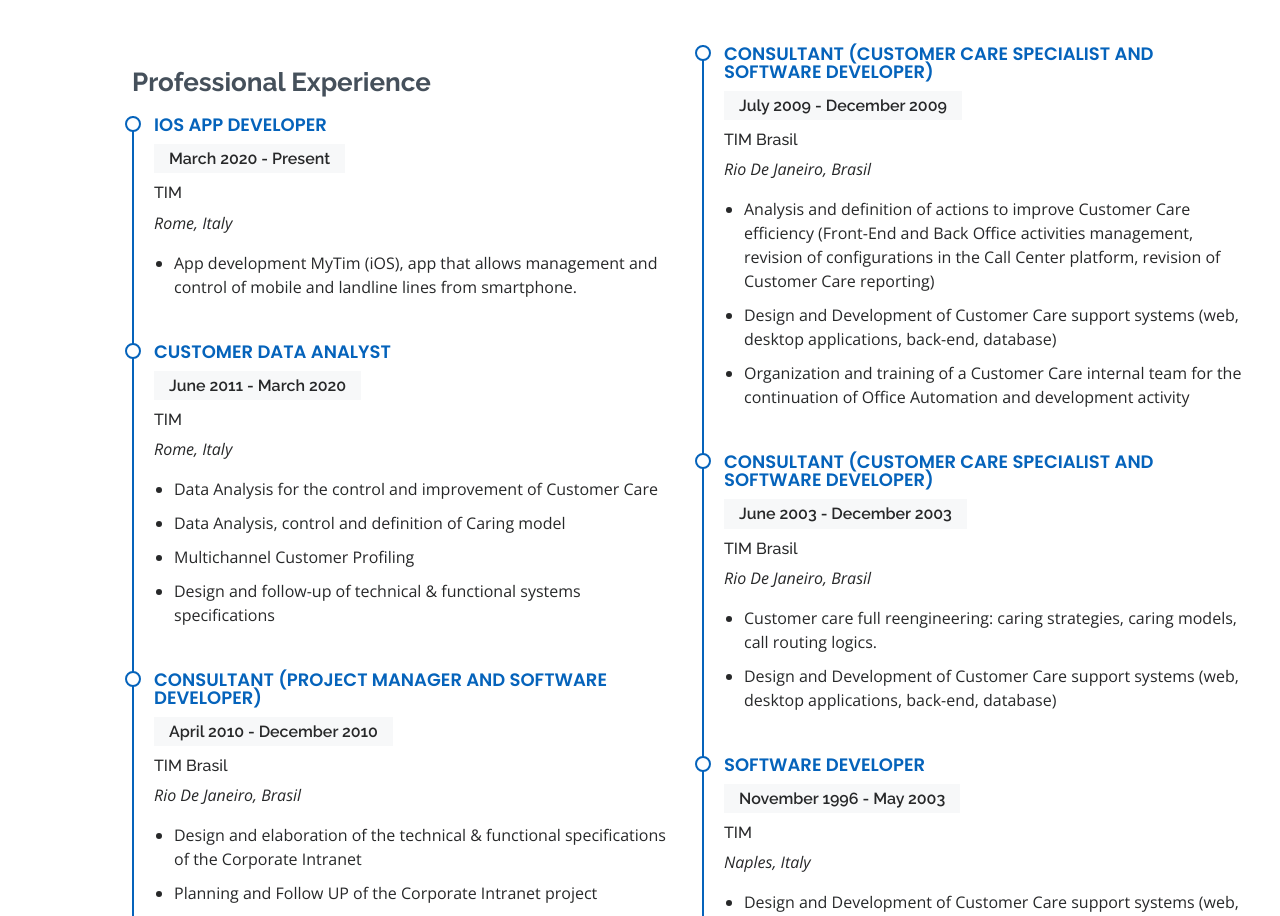
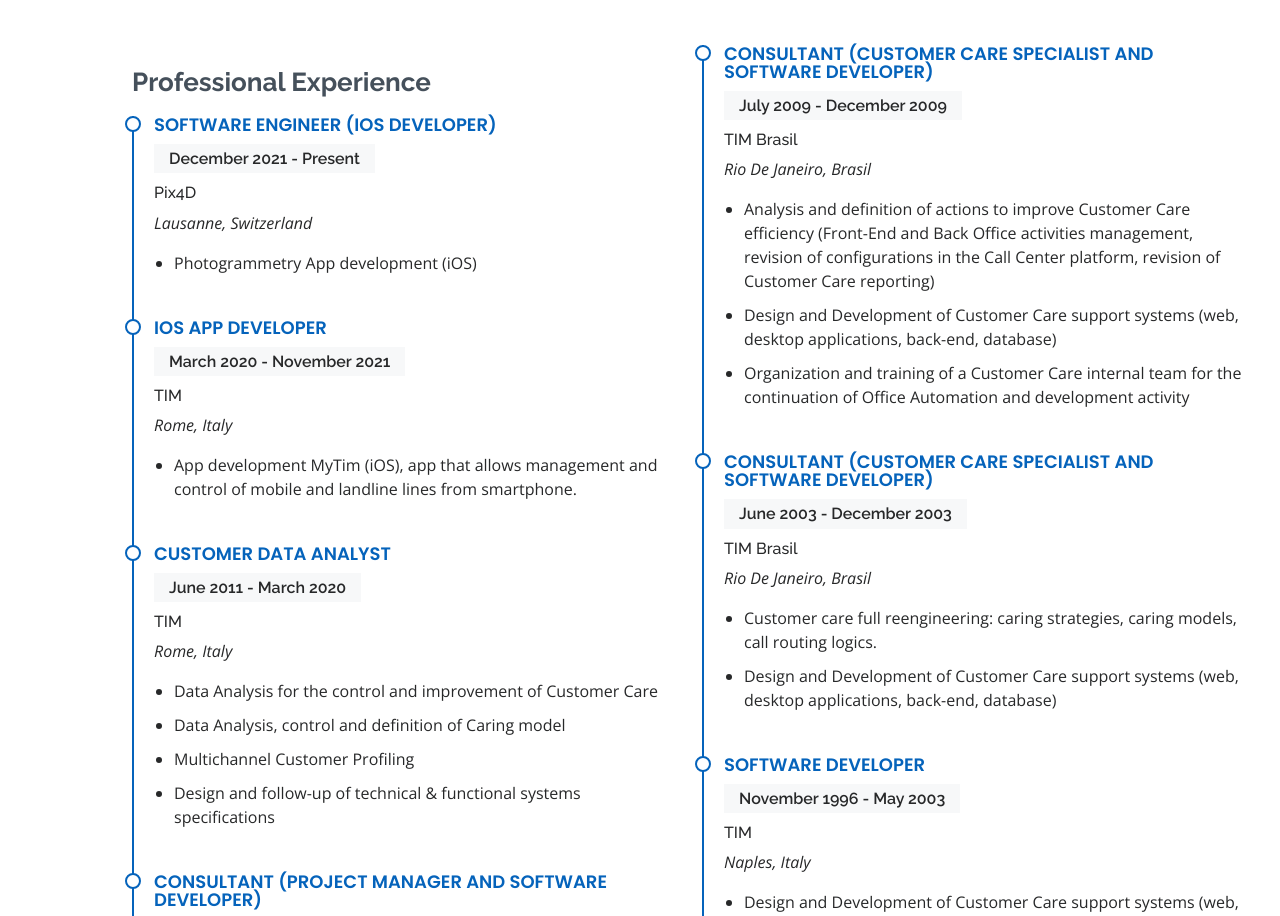
Before and after one commit to maurodevito/cv, a plain HTML site: page index.html in a window 1280 px wide. Shown: the part 2723-3639 px from the top of the page. Drawn offline with nearby package versions, Linux system fonts and the light colour scheme.

Commit message:
Updated cv with pix4d job

```diff
--- a/index.html
+++ b/index.html
@@ -367,8 +367,17 @@
           <div class="col-lg-6">
             <h3 class="resume-title">Professional Experience</h3>
             <div class="resume-item">
+              <h4>Software engineer (iOS developer)</h4>
+              <h5>December 2021 - Present</h5>
+              <h6>Pix4D</h6>
+              <p><em>Lausanne, Switzerland</em></p>
+              <ul>
+                <li>Photogrammetry App development (iOS)</li>
+              </ul>
+            </div>
+            <div class="resume-item">
               <h4>iOS App developer</h4>
-              <h5>March 2020 - Present</h5>
+              <h5>March 2020 - November 2021</h5>
               <h6>TIM</h6>
               <p><em>Rome, Italy</em></p>
               <ul>
```
Also changed, not shown: 1 other file.
